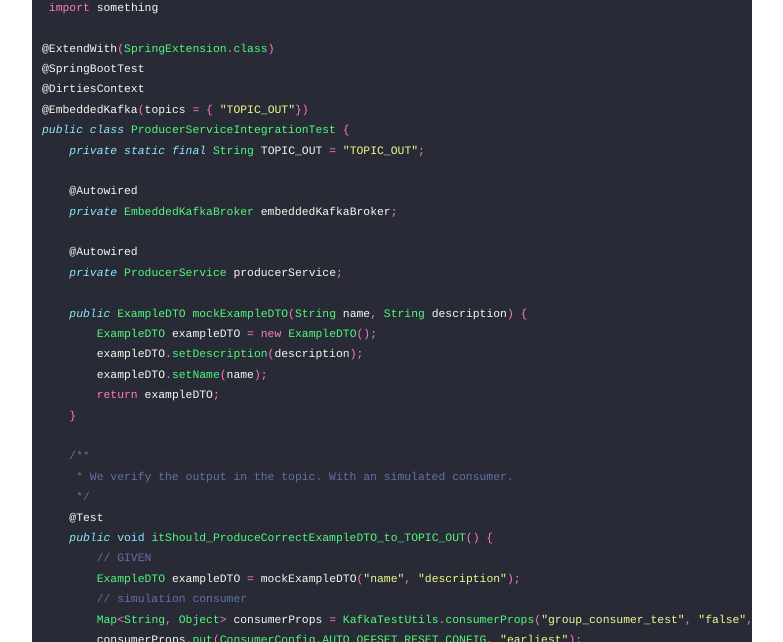
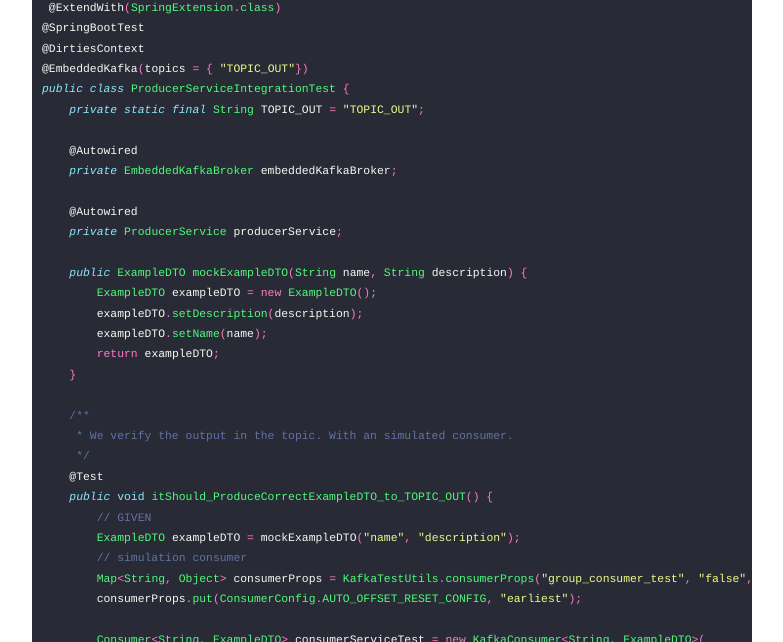
Before and after one commit to cityTesting/citytesting.github.io, a Jekyll site: the page built from _posts/2021-11-16-Integration-tests-with-kafka-enbedded-kafka.md, in a window 1280 px wide and 900 px high, scrolled down 369 px, cut to the strip 258-900 px from the top of the window. Shown: the whole strip, without its empty margins (248-1031 px from the left). Built offline with Jekyll 4.4.1, drawn with Linux system fonts in a browser that asks for light colours; some of the changed text lies outside the part shown.

Commit message:
Update 2021-11-16-Integration-tests-with-kafka-enbedded-kafka.md

```diff
--- a/_posts/2021-11-16-Integration-tests-with-kafka-enbedded-kafka.md
+++ b/_posts/2021-11-16-Integration-tests-with-kafka-enbedded-kafka.md
@@ -7,9 +7,7 @@ categories: [java, kafka]
 - Simulation of a consumer for testing our producer.
 
 ![](https://i.imgur.com/frha3N1.png?raw=true)
-{% highlight java %} import something
-
-@ExtendWith(SpringExtension.class)
+{% highlight java %} @ExtendWith(SpringExtension.class)
 @SpringBootTest
 @DirtiesContext
 @EmbeddedKafka(topics = { "TOPIC_OUT"})
@@ -118,4 +116,4 @@ public class ConsumerServiceIntegrationTest {
     }<% endhighlight %>
 
 All the infomation comes from this [blog](https://gitbook.deddy.me/test-dintegration-avec-spring-boot-et-kafka/).
-And all the code is inside [this](https://github.com/Kevded/integration-test-spring-kafka-with-embedded-kafka-consumer-and-producer) github repository..
+And all the code is inside [this](https://github.com/Kevded/integration-test-spring-kafka-with-embedded-kafka-consumer-and-producer) github repository.
```
